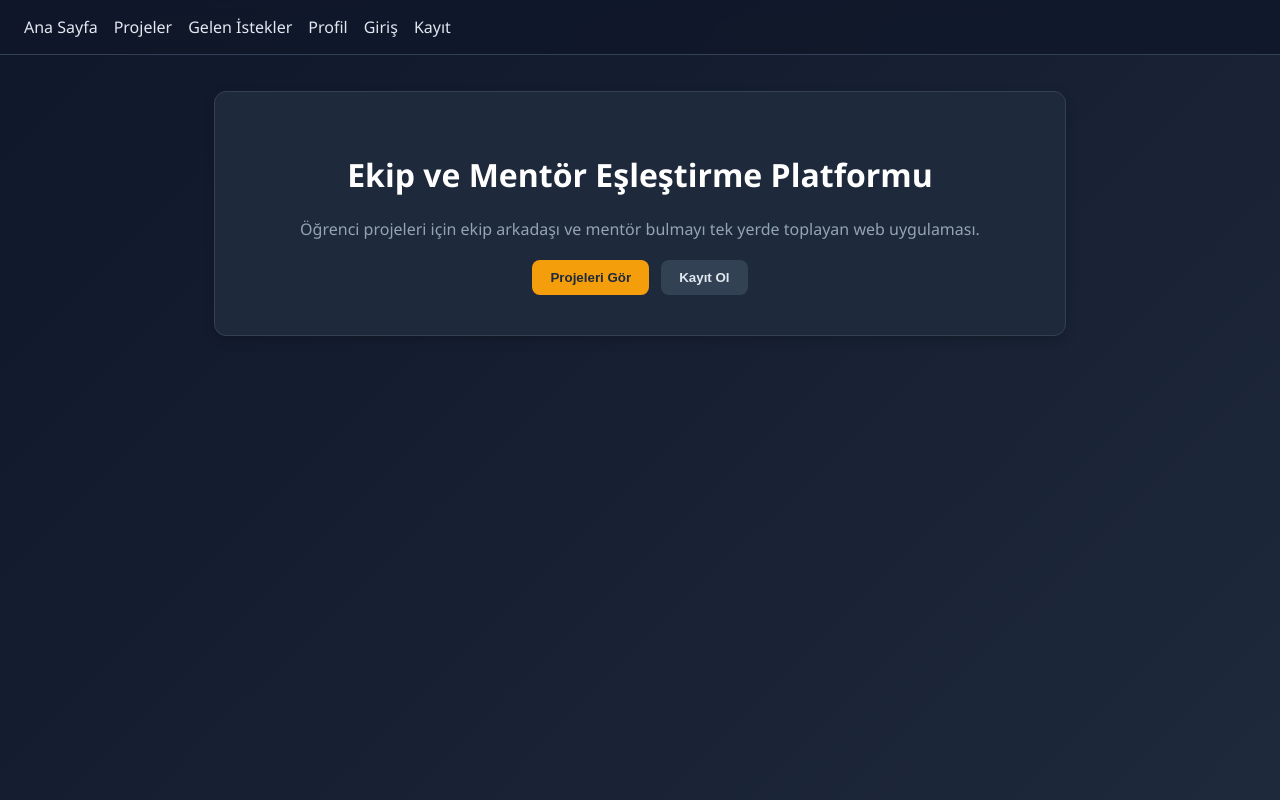
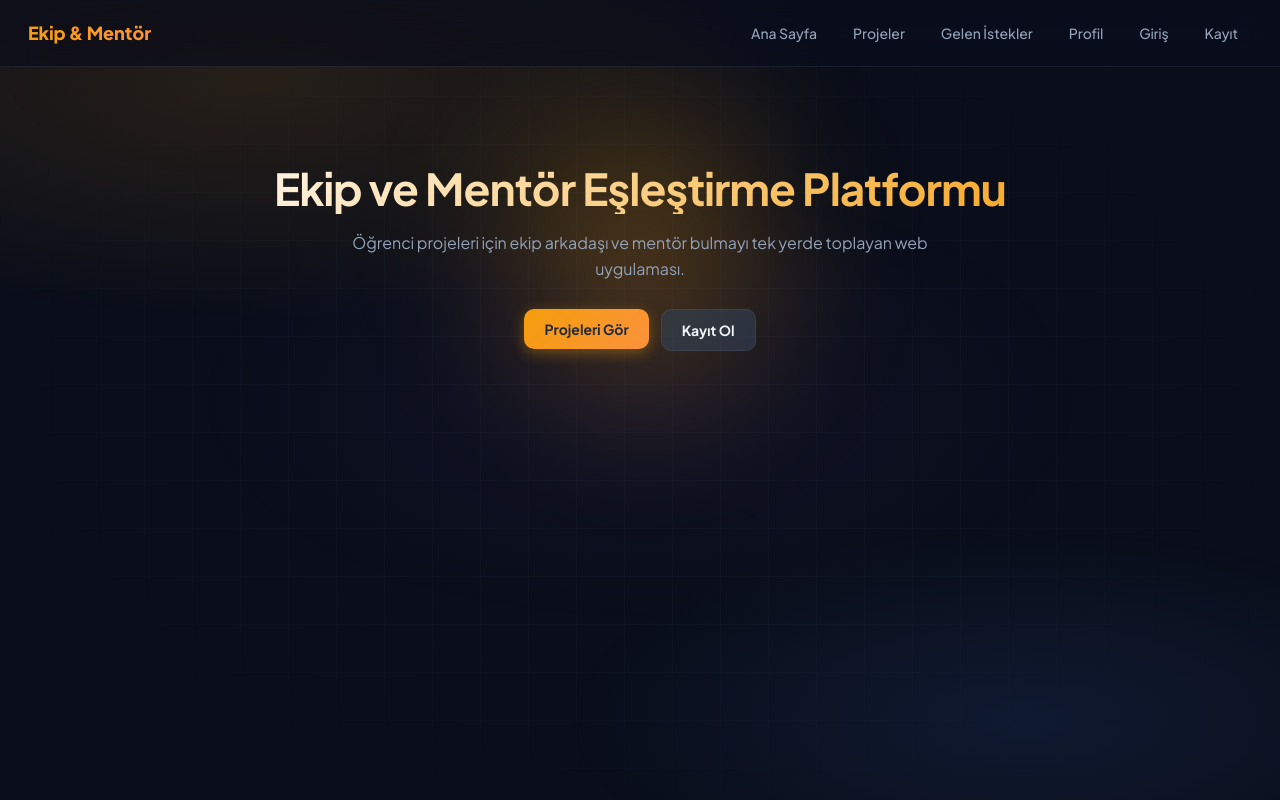
Before and after one commit to Docmaster64/Ekip-Mentor-Eslestirme-Platformu, a React (Vite) app in the folder frontend/: page / in a window 1280 px wide. Built offline with nearby package versions, Linux system fonts and the light colour scheme; no server answers.

Commit message:
feat: modern görsel tasarım (gradient, glassmorphism, animasyon, hero)

```diff
--- a/frontend/src/App.tsx
+++ b/frontend/src/App.tsx
@@ -11,6 +11,7 @@ export default function App() {
   return (
     <div>
       <nav>
+        <span className="brand">Ekip & Mentör</span>
         <Link to="/">Ana Sayfa</Link>
         <Link to="/projects">Projeler</Link>
         <Link to="/inbox">Gelen İstekler</Link>
--- a/frontend/src/pages/Home.tsx
+++ b/frontend/src/pages/Home.tsx
@@ -1,11 +1,11 @@
 export default function Home() {
   return (
-    <div className="card" style={{ textAlign: "center", padding: 40 }}>
+    <div className="hero">
       <h1>Ekip ve Mentör Eşleştirme Platformu</h1>
       <p className="muted" style={{ fontSize: 16 }}>
         Öğrenci projeleri için ekip arkadaşı ve mentör bulmayı tek yerde toplayan web uygulaması.
       </p>
-      <div style={{ marginTop: 20, display: "flex", gap: 12, justifyContent: "center", flexWrap: "wrap" }}>
+      <div className="actions">
         <a href="/projects"><button>Projeleri Gör</button></a>
         <a href="/register"><button className="secondary">Kayıt Ol</button></a>
       </div>
--- a/frontend/src/styles.css
+++ b/frontend/src/styles.css
@@ -1,77 +1,339 @@
+@import url("https://fonts.googleapis.com/css2?family=Plus+Jakarta+Sans:wght@400;500;600;700;800&display=swap");
+
 :root {
-  --bg: #0f172a;
-  --card: #1e293b;
+  --bg: #0a0e1a;
+  --bg-2: #111827;
+  --card: rgba(20, 27, 45, 0.7);
+  --card-solid: #141b2d;
   --accent: #f59e0b;
-  --text: #e2e8f0;
+  --accent-2: #fbbf24;
+  --accent-glow: rgba(245, 158, 11, 0.35);
+  --text: #f1f5f9;
   --muted: #94a3b8;
-  --border: #334155;
+  --border: rgba(148, 163, 184, 0.12);
+  --border-strong: rgba(148, 163, 184, 0.25);
+  --success: #22c55e;
+  --danger: #ef4444;
+  --radius: 16px;
+  --radius-sm: 10px;
+  --shadow: 0 10px 40px rgba(0, 0, 0, 0.4);
+  --shadow-sm: 0 4px 14px rgba(0, 0, 0, 0.25);
 }
-* { box-sizing: border-box; }
+
+* { box-sizing: border-box; margin: 0; padding: 0; }
+html { scroll-behavior: smooth; }
+
 body {
-  margin: 0;
-  font-family: "Segoe UI", system-ui, -apple-system, sans-serif;
-  background: linear-gradient(135deg, #0f172a 0%, #1e293b 100%);
+  font-family: "Plus Jakarta Sans", system-ui, -apple-system, sans-serif;
+  background: var(--bg);
   color: var(--text);
   min-height: 100vh;
+  line-height: 1.6;
+  -webkit-font-smoothing: antialiased;
+  overflow-x: hidden;
 }
-a { color: var(--accent); text-decoration: none; }
-a:hover { text-decoration: underline; }
+
+body::before {
+  content: "";
+  position: fixed;
+  inset: 0;
+  z-index: -1;
+  background:
+    radial-gradient(ellipse 80% 50% at 20% 10%, rgba(245, 158, 11, 0.12), transparent 60%),
+    radial-gradient(ellipse 60% 40% at 80% 90%, rgba(59, 130, 246, 0.10), transparent 60%),
+    radial-gradient(ellipse 50% 40% at 50% 50%, rgba(139, 92, 246, 0.06), transparent 70%);
+  pointer-events: none;
+}
+
+body::after {
+  content: "";
+  position: fixed;
+  inset: 0;
+  z-index: -1;
+  background-image:
+    linear-gradient(rgba(148, 163, 184, 0.04) 1px, transparent 1px),
+    linear-gradient(90deg, rgba(148, 163, 184, 0.04) 1px, transparent 1px);
+  background-size: 48px 48px;
+  mask-image: radial-gradient(ellipse at center, black 40%, transparent 80%);
+  pointer-events: none;
+}
+
+a { color: var(--accent); text-decoration: none; transition: color 0.2s; }
+a:hover { color: var(--accent-2); }
+
 nav {
   display: flex;
-  gap: 16px;
-  padding: 16px 24px;
-  background: rgba(15, 23, 42, 0.8);
-  backdrop-filter: blur(8px);
+  align-items: center;
+  gap: 8px;
+  padding: 14px 28px;
+  background: rgba(10, 14, 26, 0.7);
+  backdrop-filter: blur(16px) saturate(180%);
+  -webkit-backdrop-filter: blur(16px) saturate(180%);
   border-bottom: 1px solid var(--border);
   position: sticky;
   top: 0;
-  z-index: 10;
+  z-index: 50;
 }
-nav a { color: var(--text); font-weight: 500; }
-nav a:hover { color: var(--accent); text-decoration: none; }
-.container { max-width: 900px; margin: 0 auto; padding: 24px; }
-h1, h2, h3 { color: #fff; }
+nav .brand {
+  font-weight: 800;
+  font-size: 18px;
+  background: linear-gradient(135deg, var(--accent), #fb923c);
+  -webkit-background-clip: text;
+  background-clip: text;
+  color: transparent;
+  margin-right: auto;
+}
+nav a {
+  color: var(--muted);
+  font-weight: 500;
+  font-size: 14px;
+  padding: 8px 14px;
+  border-radius: 8px;
+  transition: all 0.2s;
+}
+nav a:hover { color: var(--text); background: rgba(255,255,255,0.05); text-decoration: none; }
+
+.container { max-width: 1100px; margin: 0 auto; padding: 32px 24px; }
+
+h1, h2, h3, h4 { color: var(--text); font-weight: 700; letter-spacing: -0.02em; }
+h1 { font-size: clamp(28px, 5vw, 44px); line-height: 1.15; }
+h2 { font-size: clamp(22px, 3.5vw, 30px); margin-bottom: 8px; }
+h3 { font-size: 18px; margin-bottom: 6px; }
+p { color: var(--muted); }
+
+.muted { color: var(--muted); font-size: 14px; }
+
 .card {
   background: var(--card);
   border: 1px solid var(--border);
-  border-radius: 12px;
-  padding: 20px;
-  margin: 12px 0;
-  box-shadow: 0 4px 12px rgba(0,0,0,0.2);
+  border-radius: var(--radius);
+  padding: 24px;
+  margin: 14px 0;
+  box-shadow: var(--shadow-sm);
+  backdrop-filter: blur(8px);
+  transition: transform 0.25s ease, border-color 0.25s ease, box-shadow 0.25s ease;
+  animation: fadeUp 0.5s ease both;
 }
+.card:hover {
+  transform: translateY(-3px);
+  border-color: var(--border-strong);
+  box-shadow: var(--shadow);
+}
+.card h3 { color: var(--text); }
+
+.hero {
+  text-align: center;
+  padding: 64px 24px;
+  position: relative;
+}
+.hero::before {
+  content: "";
+  position: absolute;
+  top: 50%; left: 50%;
+  transform: translate(-50%, -50%);
+  width: 400px; height: 400px;
+  background: radial-gradient(circle, var(--accent-glow), transparent 70%);
+  filter: blur(60px);
+  z-index: -1;
+}
+.hero h1 {
+  background: linear-gradient(135deg, #fff 0%, var(--accent) 100%);
+  -webkit-background-clip: text;
+  background-clip: text;
+  color: transparent;
+}
+.hero p { font-size: 17px; max-width: 600px; margin: 16px auto 0; }
+.hero .actions { display: flex; gap: 12px; justify-content: center; flex-wrap: wrap; margin-top: 28px; }
+
+.grid {
+  display: grid;
+  grid-template-columns: repeat(auto-fill, minmax(280px, 1fr));
+  gap: 18px;
+}
+
+.form { max-width: 440px; margin: 0 auto; }
+.form h2 { margin-bottom: 18px; }
+
 input, select, textarea {
   width: 100%;
-  padding: 10px 12px;
+  padding: 12px 14px;
   margin: 8px 0;
-  border-radius: 8px;
+  border-radius: var(--radius-sm);
   border: 1px solid var(--border);
-  background: #0f172a;
+  background: rgba(15, 23, 42, 0.6);
   color: var(--text);
   font-size: 14px;
+  font-family: inherit;
+  transition: all 0.2s;
 }
-input:focus, select:focus, textarea:focus { outline: 2px solid var(--accent); border-color: var(--accent); }
+input:focus, select:focus, textarea:focus {
+  outline: none;
+  border-color: var(--accent);
+  box-shadow: 0 0 0 3px var(--accent-glow);
+  background: rgba(15, 23, 42, 0.9);
+}
+textarea { resize: vertical; min-height: 90px; }
+.hero {
+  text-align: center;
+  padding: 64px 24px;
+  position: relative;
+}
+.hero::before {
+  content: "";
+  position: absolute;
+  top: 50%; left: 50%;
+  transform: translate(-50%, -50%);
+  width: 400px; height: 400px;
+  background: radial-gradient(circle, var(--accent-glow), transparent 70%);
+  filter: blur(60px);
+  z-index: -1;
+}
+.hero h1 {
+  background: linear-gradient(135deg, #fff 0%, var(--accent) 100%);
+  -webkit-background-clip: text;
+  background-clip: text;
+  color: transparent;
+}
+.hero p { font-size: 17px; max-width: 600px; margin: 16px auto 0; }
+.hero .actions { display: flex; gap: 12px; justify-content: center; flex-wrap: wrap; margin-top: 28px; }
+
+.grid {
+  display: grid;
+  grid-template-columns: repeat(auto-fill, minmax(280px, 1fr));
+  gap: 18px;
+}
+
+.form { max-width: 440px; margin: 0 auto; }
+.form h2 { margin-bottom: 18px; }
+
+input, select, textarea {
+  width: 100%;
+  padding: 12px 14px;
+  margin: 8px 0;
+  border-radius: var(--radius-sm);
+  border: 1px solid var(--border);
+  background: rgba(15, 23, 42, 0.6);
+  color: var(--text);
+  font-size: 14px;
+  font-family: inherit;
+  transition: all 0.2s;
+}
+input:focus, select:focus, textarea:focus {
+  outline: none;
+  border-color: var(--accent);
+  box-shadow: 0 0 0 3px var(--accent-glow);
+  background: rgba(15, 23, 42, 0.9);
+}
+textarea { resize: vertical; min-height: 90px; }
+
 button {
-  padding: 10px 18px;
+  padding: 11px 20px;
   border: none;
-  border-radius: 8px;
-  background: var(--accent);
+  border-radius: var(--radius-sm);
+  background: linear-gradient(135deg, var(--accent), #fb923c);
   color: #1e293b;
-  font-weight: 600;
+  font-weight: 700;
+  font-size: 14px;
   cursor: pointer;
-  transition: transform 0.1s, filter 0.1s;
+  transition: all 0.2s ease;
+  box-shadow: 0 4px 14px var(--accent-glow);
+  font-family: inherit;
 }
-button:hover { filter: brightness(1.1); transform: translateY(-1px); }
-button.secondary { background: #334155; color: var(--text); }
+button:hover {
+  filter: brightness(1.08);
+  transform: translateY(-2px);
+  box-shadow: 0 6px 20px var(--accent-glow);
+}
+button:active { transform: translateY(0); }
+button.secondary {
+  background: rgba(51, 65, 85, 0.6);
+  color: var(--text);
+  box-shadow: none;
+  border: 1px solid var(--border);
+}
+button.secondary:hover { background: rgba(71, 85, 105, 0.8); }
+button.ghost { background: transparent; color: var(--muted); box-shadow: none; }
+button.ghost:hover { color: var(--text); background: rgba(255,255,255,0.05); }
+
 .badge {
   display: inline-block;
-  padding: 2px 8px;
+  padding: 3px 10px;
   border-radius: 999px;
-  font-size: 12px;
-  background: #334155;
+  font-size: 11px;
+  font-weight: 600;
+  background: rgba(51, 65, 85, 0.6);
+  color: var(--muted);
+  border: 1px solid var(--border);
+  letter-spacing: 0.02em;
+  text-transform: uppercase;
+}
+.badge.accent { background: var(--accent-glow); color: var(--accent-2); border-color: rgba(245,158,11,0.3); }
+.badge.success { background: rgba(34,197,94,0.15); color: #4ade80; border-color: rgba(34,197,94,0.3); }
+.badge.danger { background: rgba(239,68,68,0.15); color: #f87171; border-color: rgba(239,68,68,0.3); }
+
+.project-card { position: relative; overflow: hidden; }
+.project-card::before {
+  content: "";
+  position: absolute;
+  top: 0; left: 0; right: 0;
+  height: 3px;
+  background: linear-gradient(90deg, var(--accent), #fb923c, #f43f5e);
+  opacity: 0;
+  transition: opacity 0.3s;
+}
+.project-card:hover::before { opacity: 1; }
+.project-card h3 a { color: var(--text); }
+.project-card h3 a:hover { color: var(--accent); text-decoration: none; }
+
+.filter-bar {
+  display: flex;
+  gap: 10px;
+  align-items: center;
+  flex-wrap: wrap;
+  padding: 16px;
+  background: var(--card);
+  border: 1px solid var(--border);
+  border-radius: var(--radius);
+  backdrop-filter: blur(8px);
+}
+.filter-bar input { flex: 1; min-width: 180px; margin: 0; }
+.filter-bar select { width: auto; min-width: 200px; margin: 0; }
+
+.empty {
+  text-align: center;
+  padding: 48px 24px;
   color: var(--muted);
 }
-ul { list-style: none; padding: 0; }
-li { padding: 8px 0; border-bottom: 1px solid var(--border); }
-.muted { color: var(--muted); font-size: 14px; }
-.form { max-width: 420px; }
-.grid { display: grid; grid-template-columns: repeat(auto-fill, minmax(260px, 1fr)); gap: 16px; }
+.empty .icon { font-size: 48px; margin-bottom: 12px; opacity: 0.5; }
+
+@keyframes fadeUp {
+  from { opacity: 0; transform: translateY(16px); }
+  to { opacity: 1; transform: translateY(0); }
+}
+@keyframes fadeIn {
+  from { opacity: 0; }
+  to { opacity: 1; }
+}
+@keyframes pulse {
+  0%, 100% { opacity: 1; }
+  50% { opacity: 0.5; }
+}
+
+::-webkit-scrollbar { width: 10px; height: 10px; }
+::-webkit-scrollbar-track { background: var(--bg); }
+::-webkit-scrollbar-thumb { background: var(--border-strong); border-radius: 5px; }
+::-webkit-scrollbar-thumb:hover { background: var(--muted); }
+
+@media (max-width: 640px) {
+  nav { padding: 12px 16px; gap: 4px; flex-wrap: wrap; }
+  nav a { padding: 6px 10px; font-size: 13px; }
+  .container { padding: 20px 16px; }
+  .hero { padding: 40px 16px; }
+}
+
+.divider { height: 1px; background: var(--border); margin: 20px 0; }
+
+ul, ol { list-style: none; padding: 0; }
+li { padding: 8px 0; }
+
+code { font-family: "JetBrains Mono", "Fira Code", monospace; font-size: 13px; background: rgba(255,255,255,0.06); padding: 2px 6px; border-radius: 4px; }
```
Also changed, not shown: frontend/src/pages/Projects.tsx (+6 -6 lines).
